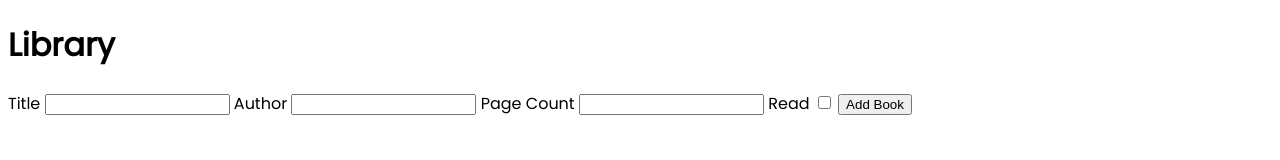
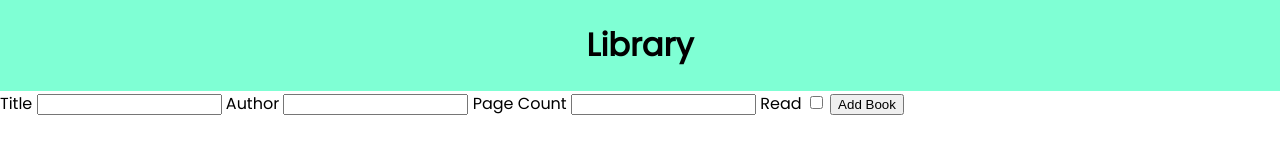
Before and after one commit to LedaThemis/odin-library, a plain HTML site: page index.html in a window 1280 px wide. Drawn offline with Linux system fonts and the light colour scheme.

Commit message:
style header

```diff
--- a/styles.css
+++ b/styles.css
@@ -1,3 +1,16 @@
 html {
   font-family: Poppins, sans-serif;
 }
+
+body {
+  margin: 0;
+}
+
+/* HEADER */
+#header {
+  display: flex;
+  justify-content: center;
+
+  color: black;
+  background-color: aquamarine;
+}
```
